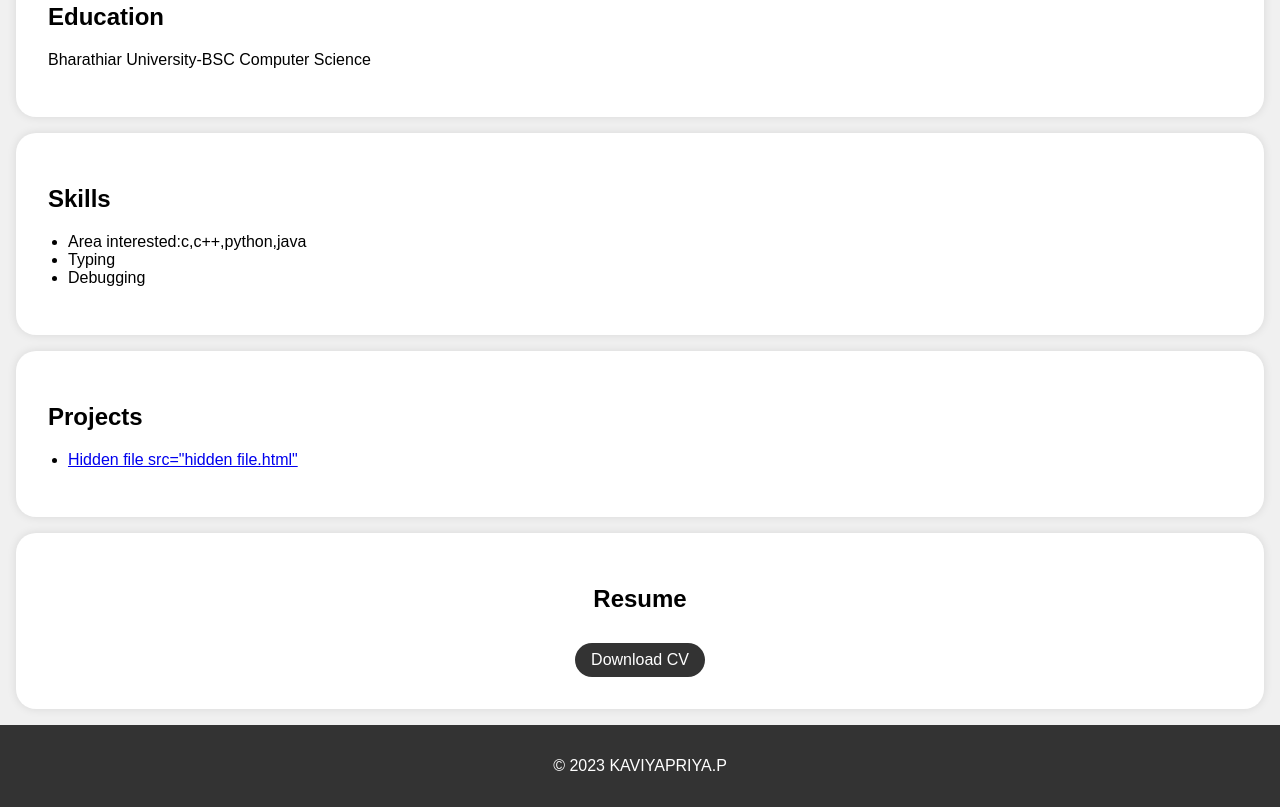
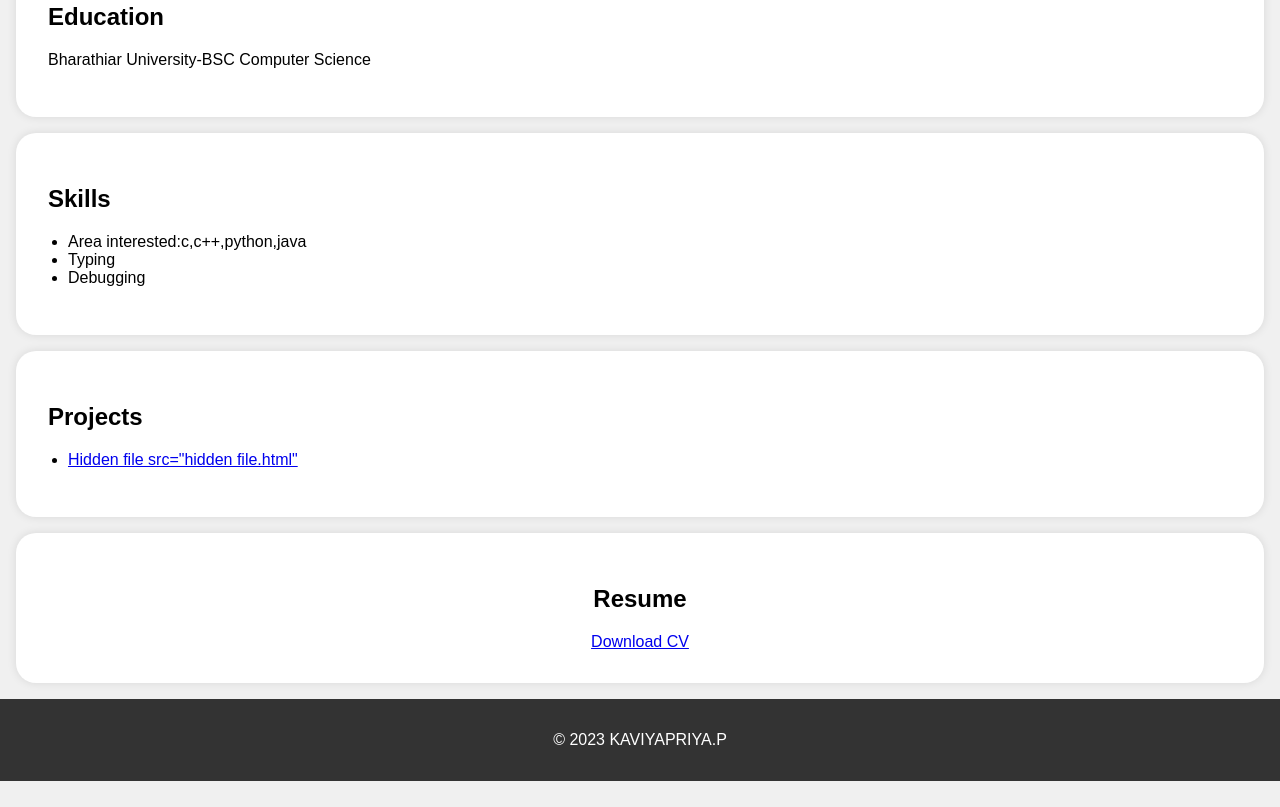
Before and after one commit to kaviyapriya9894/Digitalportfolio, a plain HTML site: page website.html in a window 1280 px wide. Shown: the part 477-1284 px from the top of the page. After the commit the page ends 1258 px from the top, so only its background shows below. Drawn offline with Linux system fonts and the light colour scheme.

Commit message:
Add files via upload

```diff
--- a/website.html
+++ b/website.html
@@ -151,7 +151,7 @@
         <div class="section-content">
             <center>
             <h2>Resume</h2>
-            <a href="c:\Users\ELCOT\Documents\HTML\Resume.jpg" target="_blank" class="download-button">Download CV</a>
+            <a href="c:\Users\ELCOT\Documents\HTML\KAVIYAPRIYA P.jpg">Download CV</a>
         </center>
         </div>
 
```
Also changed, not shown: KAVIYAPRIYA P.jpg (added).
